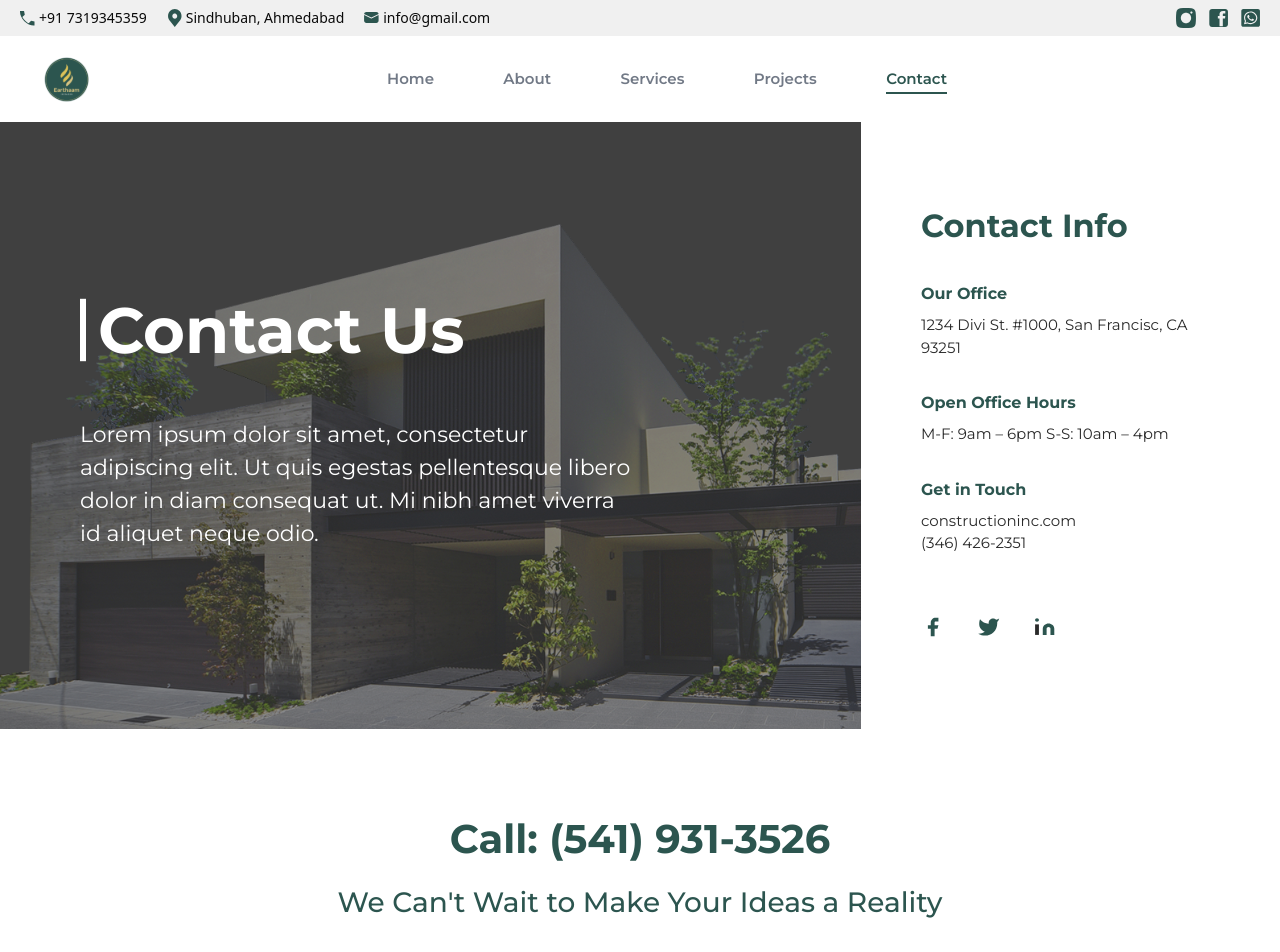
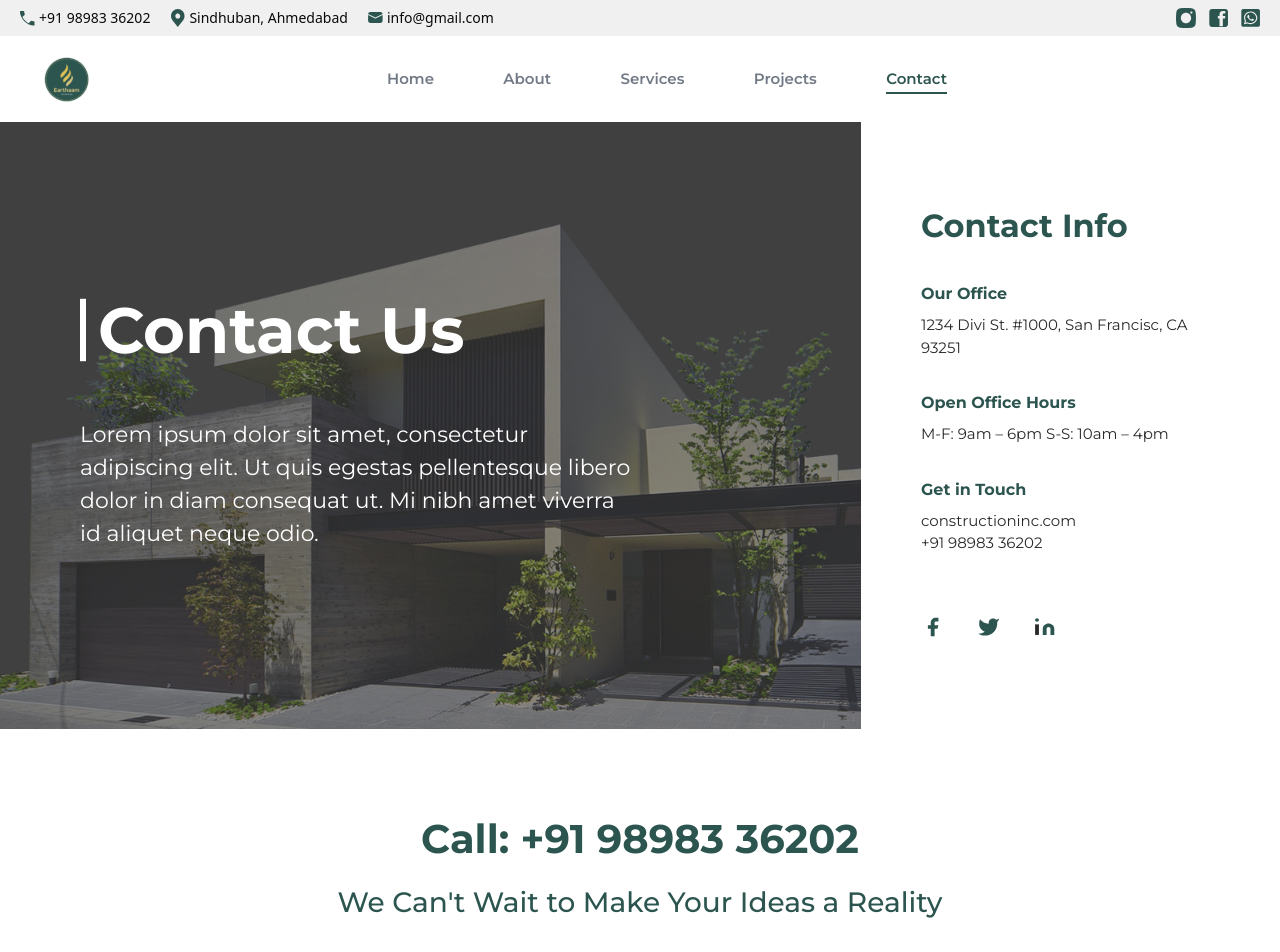
Before and after one commit to Bhanu-code/eartham, a Next.js app: page /contact in a window 1280 px wide. Shown: the top 952 px of the page. Built offline with nearby package versions, Linux system fonts and the light colour scheme.

Commit message:
number change

```diff
--- a/src/app/(components)/_NavSocial.tsx
+++ b/src/app/(components)/_NavSocial.tsx
@@ -17,7 +17,7 @@ const _NavSocial = () => {
                 <div className="left flex flex-wrap space-x-3 lg:space-x-5 text-xs sm:text-sm">
                     <div className='flex space-x-1 items-center hover:text-gray-700 transition-colors duration-200'>
                         <Image src={CallIcon} height={15} width={15} alt='call icon' />
-                        <span>+91 7319345359</span>
+                        <span>+91 98983 36202</span>
                     </div>
                     <div className='flex space-x-1 items-center hover:text-gray-700 transition-colors duration-200'>
                         <Image src={LocationIcon} height={15} width={15} alt='location icon' />
--- a/src/app/(components)/contact/Hero.tsx
+++ b/src/app/(components)/contact/Hero.tsx
@@ -91,7 +91,7 @@ const Hero: React.FC = () => {
               constructioninc.com
             </p>
             <p className="text-[#2A2A2A] montserrat-400 text-[13px] sm:text-[14px] md:text-[15px]">
-              (346) 426-2351
+              +91 98983 36202
             </p>
           </div>
         </div>
--- a/src/app/(pages)/contact/page.tsx
+++ b/src/app/(pages)/contact/page.tsx
@@ -25,7 +25,8 @@ const Page = () => {
       >
         <div className="wrap text-center m-auto py-20 w-screen md:w-1/2 space-y-3">
           <h1 className="text-[35px] md:text-[40px] montserrat-700 text-[var(--green-color)] font-bold">
-            Call: (541) 931-3526
+            Call: +91 98983 36202
+
           </h1>
           <p className="text-[var(--green-color)] montserrat-500 font-medium text-[22px] md:text-[28px]">
             We Can&apos;t Wait to Make Your Ideas a Reality
```
